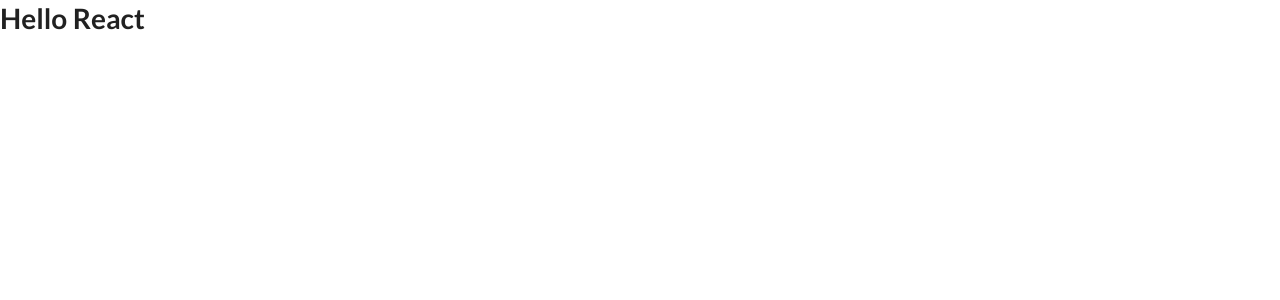
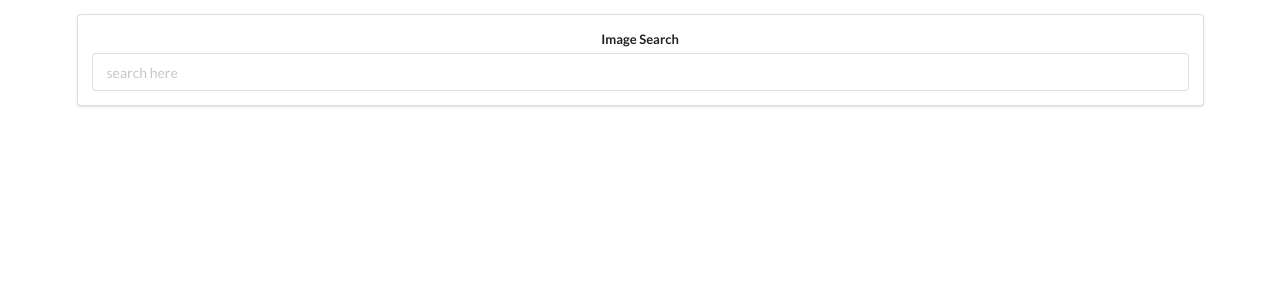
Before and after one commit to anuragsarma33/Images, a React (Create React App) app: page / in a window 1280 px wide. Shown: the top 300 px of the page. Built offline with nearby package versions, Linux system fonts and the light colour scheme.

Commit message:
imported SearchBar component

```diff
--- a/src/components/App.jsx
+++ b/src/components/App.jsx
@@ -1,9 +1,10 @@
 import React from "react";
+import SearchBar from "./SearchBar";
 class App extends React.Component {
   render() {
     return (
-      <div>
-        <h1>Hello React</h1>
+      <div className="ui container" style={{ marginTop: "1rem" }}>
+        <SearchBar />
       </div>
     );
   }
```
